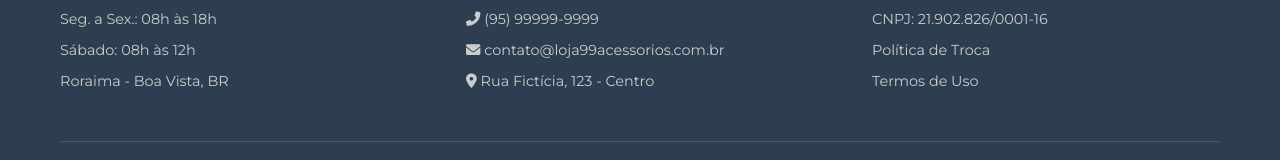
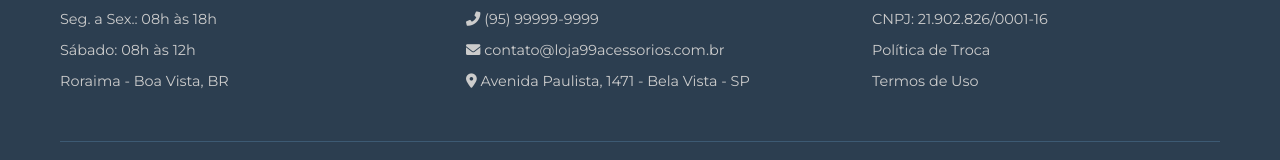
Before and after one commit to rejanesilva88855sg-dot/360, a plain HTML site: page index.html in a window 1280 px wide. Shown: the part 1402-1562 px from the top of the page. Drawn offline with Linux system fonts and the light colour scheme.

Commit message:
index.html

```diff
--- a/index.html
+++ b/index.html
@@ -565,7 +565,7 @@
                 <h4>Fale Conosco</h4>
                 <p><i class="fas fa-phone-alt"></i> (95) 99999-9999</p>
                 <p><i class="fas fa-envelope"></i> contato@loja99acessorios.com.br</p>
-                <p><i class="fas fa-map-marker-alt"></i> Rua Fictícia, 123 - Centro</p>
+                <p><i class="fas fa-map-marker-alt"></i> Avenida Paulista, 1471 - Bela Vista - SP </p>
             </div>
             <div class="footer-col">
                 <h4>Informações</h4>
```
